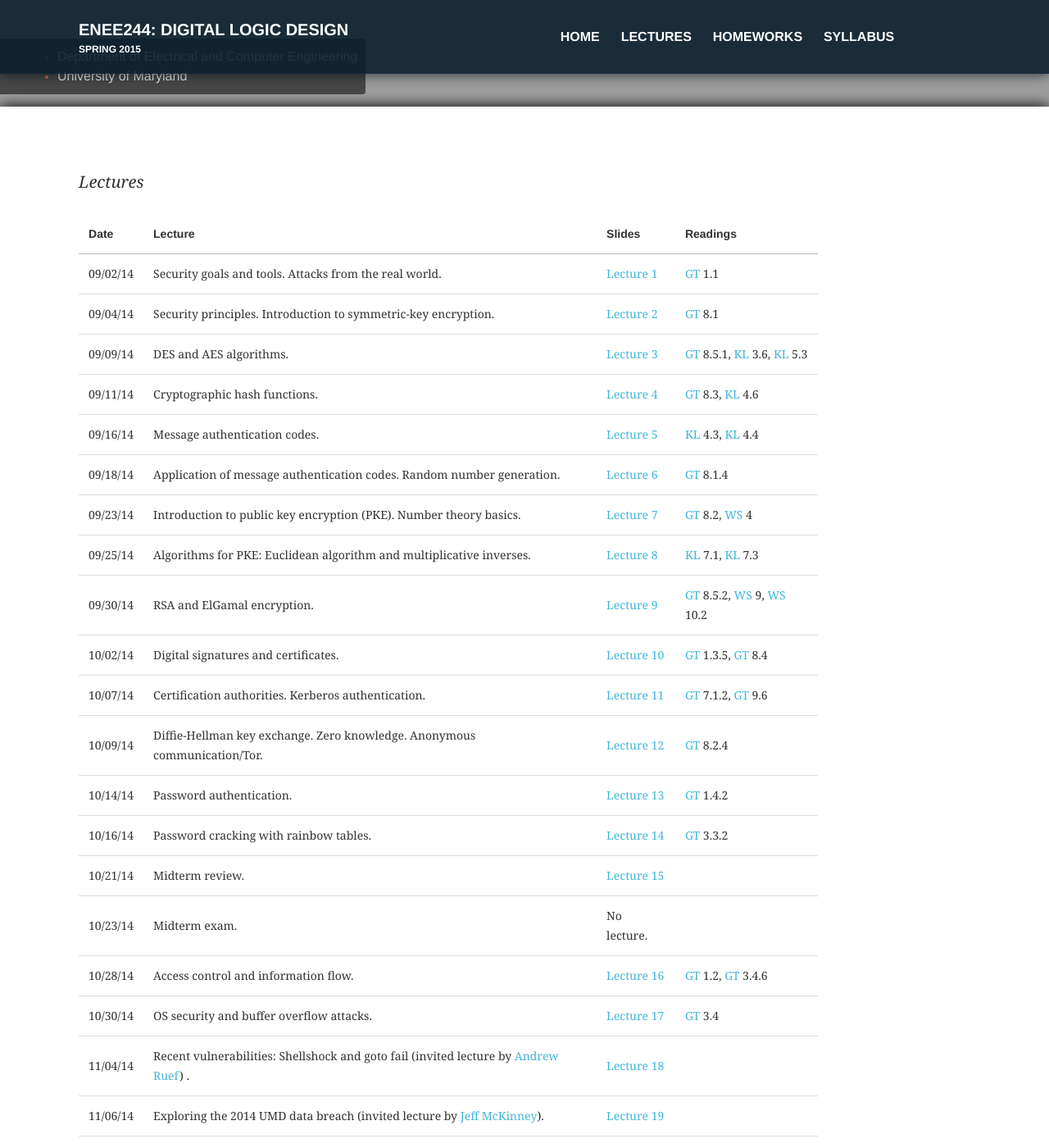
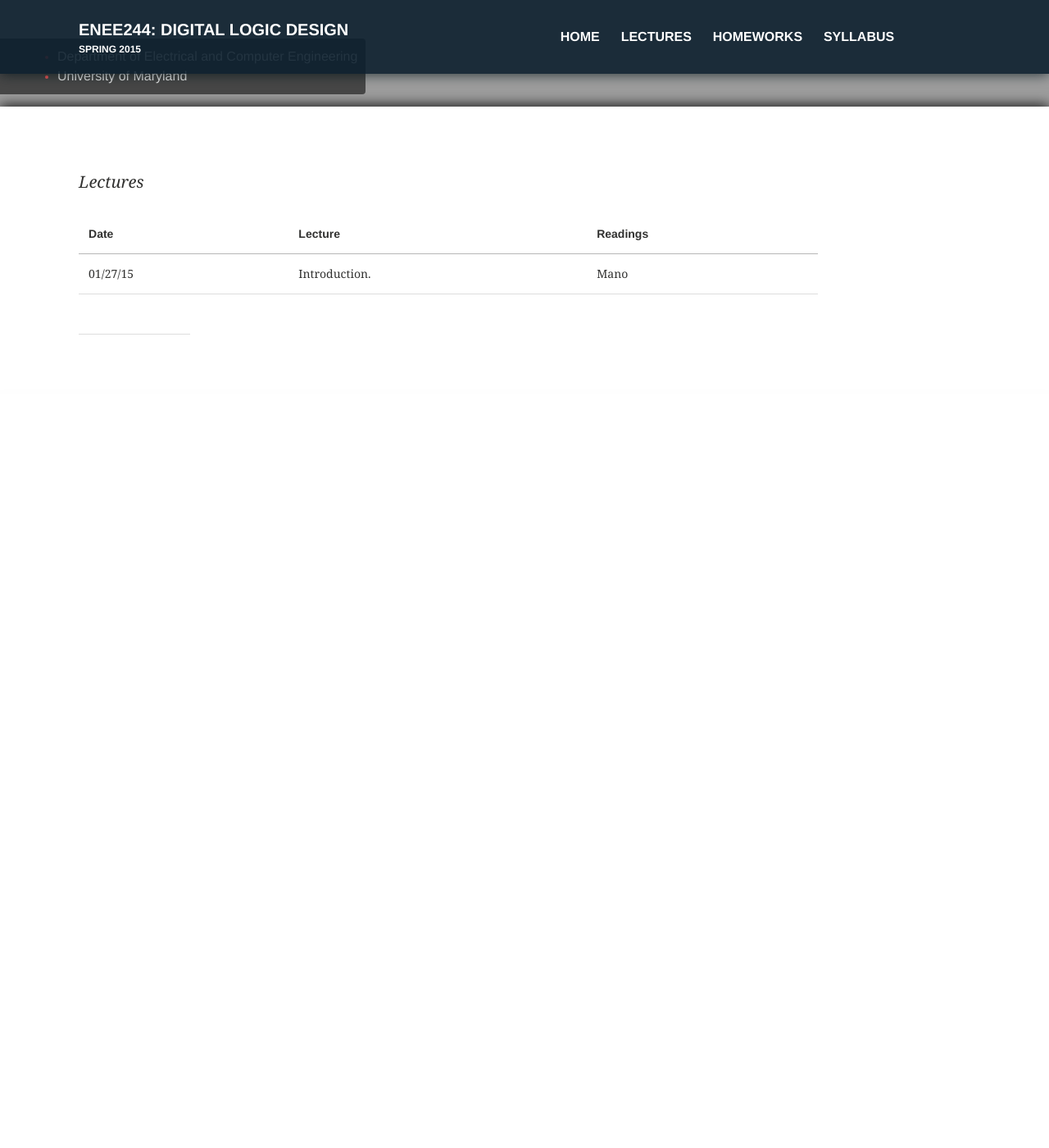
Before and after one commit to enee244/enee244.github.io, a Jekyll site: the page built from lectures/index.md, in a window 1280 px wide and 1400 px high, scrolled down 270 px. Shown: the whole window at 82% size. Built offline with Jekyll 4.4.1, drawn with Linux system fonts in a browser that asks for light colours; after the commit the page ends 900 px from its top, so only the background shows below that; some of the changed text lies outside the part shown.

Commit message:
Update index.md

```diff
--- a/lectures/index.md
+++ b/lectures/index.md
@@ -8,36 +8,6 @@ published: true
 
 *Lectures*
 
-Date | Lecture | Slides | Readings
---------- |---------- | --------- | ----------
-09/02/14 | Security goals and tools. Attacks from the real world. | [Lecture 1](http://enee459c.github.io/lectures/week1/09_02_14.pdf) | [GT](http://www.securitybook.net/) 1.1
-09/04/14 | Security principles. Introduction to symmetric-key encryption. | [Lecture 2](http://enee459c.github.io/lectures/week1/09_04_14.pdf) | [GT](http://www.securitybook.net/) 8.1
-09/09/14 | DES and AES algorithms. | [Lecture 3](http://enee459c.github.io/lectures/week2/09_09_14.pdf) | [GT](http://www.securitybook.net/) 8.5.1, [KL](http://www.cs.umd.edu/~jkatz/imc.html) 3.6, [KL](http://www.cs.umd.edu/~jkatz/imc.html) 5.3
-09/11/14 | Cryptographic hash functions.  | [Lecture 4](http://enee459c.github.io/lectures/week2/09_11_14.pdf) | [GT](http://www.securitybook.net/) 8.3, [KL](http://www.cs.umd.edu/~jkatz/imc.html) 4.6
-09/16/14 | Message authentication codes.  | [Lecture 5](http://enee459c.github.io/lectures/week3/09_16_14.pdf) | [KL](http://www.cs.umd.edu/~jkatz/imc.html) 4.3, [KL](http://www.cs.umd.edu/~jkatz/imc.html) 4.4
-09/18/14 | Application of message authentication codes. Random number generation.   | [Lecture 6](http://enee459c.github.io/lectures/week3/09_18_14.pdf) | [GT](http://www.securitybook.net/) 8.1.4
-09/23/14 | Introduction to public key encryption (PKE). Number theory basics.  | [Lecture 7](http://enee459c.github.io/lectures/week4/09_23_14.pdf) | [GT](http://www.securitybook.net/) 8.2, [WS](http://faculty.mu.edu.sa/public/uploads/1360993259.0858Cryptography%20and%20Network%20Security%20Principles%20and%20Practice,%205th%20Edition.pdf) 4
-09/25/14| Algorithms for PKE: Euclidean algorithm and multiplicative inverses.|  [Lecture 8](http://enee459c.github.io/lectures/week4/09_25_14.pdf)  | [KL](http://www.cs.umd.edu/~jkatz/imc.html) 7.1, [KL](http://www.cs.umd.edu/~jkatz/imc.html) 7.3  |
-09/30/14| RSA and ElGamal encryption. |  [Lecture 9](http://enee459c.github.io/lectures/week5/09_30_14.pdf)  | [GT](http://www.securitybook.net/) 8.5.2, [WS](http://faculty.mu.edu.sa/public/uploads/1360993259.0858Cryptography%20and%20Network%20Security%20Principles%20and%20Practice,%205th%20Edition.pdf) 9, [WS](http://faculty.mu.edu.sa/public/uploads/1360993259.0858Cryptography%20and%20Network%20Security%20Principles%20and%20Practice,%205th%20Edition.pdf) 10.2 |
-10/02/14| Digital signatures and certificates. | [Lecture 10](http://enee459c.github.io/lectures/week5/10_02_14.pdf) | [GT](http://www.securitybook.net/) 1.3.5, [GT](http://www.securitybook.net/) 8.4 |
-10/07/14|Certification authorities. Kerberos authentication. | [Lecture 11](http://enee459c.github.io/lectures/week6/10_07_14.pdf)| [GT](http://www.securitybook.net/) 7.1.2, [GT](http://www.securitybook.net/) 9.6 |
-10/09/14| Diffie-Hellman key exchange. Zero knowledge. Anonymous communication/Tor. | [Lecture 12](http://enee459c.github.io/lectures/week6/10_09_14.pdf) | [GT](http://www.securitybook.net/) 8.2.4|
-10/14/14| Password authentication. |[Lecture 13](http://enee459c.github.io/lectures/week7/10_14_14.pdf)| [GT](http://www.securitybook.net/) 1.4.2 |
-10/16/14|Password cracking with rainbow tables. | [Lecture 14](http://enee459c.github.io/lectures/week7/10_16_14.pdf) |[GT](http://www.securitybook.net/) 3.3.2|
-10/21/14| Midterm review. | [Lecture 15]() | |
-10/23/14 | Midterm exam.  | No lecture. | |
-10/28/14| Access control and information flow. | [Lecture 16](http://enee459c.github.io/lectures/week9/10_28_14.pdf)| [GT](http://www.securitybook.net/) 1.2, [GT](http://www.securitybook.net/) 3.4.6|
-10/30/14| OS security and buffer overflow attacks. | [Lecture 17](http://enee459c.github.io/lectures/week9/10_30_14.pdf)| [GT](http://www.securitybook.net/) 3.4|
-11/04/14 | Recent vulnerabilities: Shellshock and goto fail (invited lecture by [Andrew Ruef](http://www.cs.umd.edu/~awruef)) .  | [Lecture 18](http://enee459c.github.io/lectures/week10/tale_of_two_bugs.pptx) | |
-11/06/14 | Exploring the 2014 UMD data breach (invited lecture by [Jeff McKinney](http://www.ece.umd.edu/staff/mckinney)).    |  [Lecture 19]() | |
-11/11/14 | Network security: Computer networking basics. | [Lecture 20](http://enee459c.github.io/lectures/week11/11_11_14.pdf)| [GT](http://www.securitybook.net/) 5.1-5.4 |
-11/13/14 | Network security: Link layer and transport layer vulnerabilities.  | [Lecture 21](http://enee459c.github.io/lectures/week11/11_13_14.pdf)  | [GT](http://www.securitybook.net/) 5.5 |
-11/18/14 | Web security: XSS and SQL injection attacks.  | [Lecture 22](http://enee459c.github.io/lectures/week12/11_18_14.pdf)  | [GT](http://www.securitybook.net/) 7 |
-11/20/14 | Malware.  |  [Lecture 23](http://enee459c.github.io/lectures/week12/11_20_14.pdf) | [GT](http://www.securitybook.net/) 4 |
-11/25/14 | Secure storage.  | [Lecture 24](http://enee459c.github.io/lectures/week12/11_25_14.pdf)  | |
-11/27/14 | Thanksgiving recess.  | No lecture.  | |
-12/02/14 | Bitcoin (invited lecture by [Andrew Miller](http://www.cs.umd.edu/~amiller)).  | [Lecture 25](https://docs.google.com/presentation/d/1g3j8LsY3smEFe0s7acALaAN2SayOlhtgeeDc-4_cUuk/edit?usp=sharing) | |
-12/04/14 | Secure storage with number-theoretic assumptions.  | [Lecture 26](http://enee459c.github.io/lectures/week13/12_4_14.pdf)| |
-12/09/14 | Private cloud processing with homomorphic encryption.   | [Lecture 27](http://enee459c.github.io/lectures/week14/12_9_14.pdf) | |
-12/11/14 | Final review.  | [Lecture 28]() | |
-12/19/14 | Final exam: 1.30pm to 3.30pm. | No lecture. |
+Date | Lecture | Readings
+--------- |---------- | ---------
+01/27/15 | Introduction. | Mano
```
